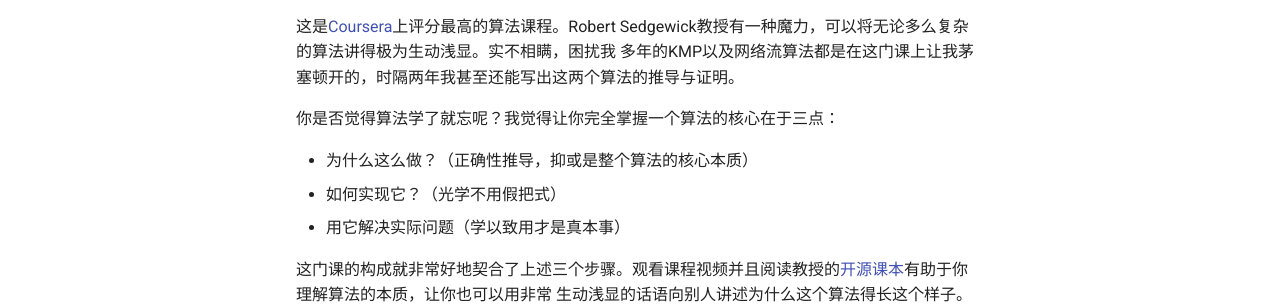
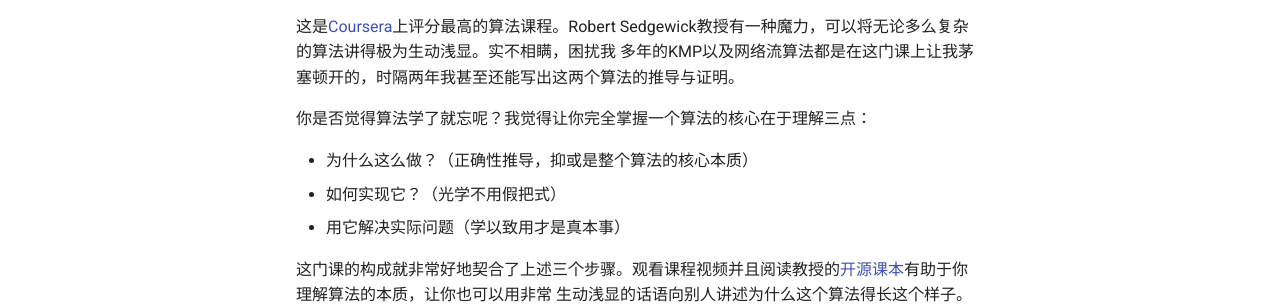
Before and after one commit to PKUFlyingPig/cs-self-learning, an MkDocs documentation site: the page built from docs/数据结构与算法/Algo.md, in a window 1280 px wide and 1289 px high. Shown: the part 393-697 px from the top of the window. Built offline with MkDocs 1.6.1 and Material for MkDocs 9.7.7, drawn with Linux system fonts in a browser that asks for light colours; comment, search, counter and statistics services are not loaded.

Commit message:
fix some typo

```diff
--- a/docs/数据结构与算法/Algo.md
+++ b/docs/数据结构与算法/Algo.md
@@ -9,7 +9,7 @@
 这是[Coursera](https://www.coursera.org)上评分最高的算法课程。Robert Sedgewick教授有一种魔力，可以将无论多么复杂的算法讲得极为生动浅显。实不相瞒，困扰我
 多年的KMP以及网络流算法都是在这门课上让我茅塞顿开的，时隔两年我甚至还能写出这两个算法的推导与证明。
 
-你是否觉得算法学了就忘呢？我觉得让你完全掌握一个算法的核心在于三点：
+你是否觉得算法学了就忘呢？我觉得让你完全掌握一个算法的核心在于理解三点：
 
 - 为什么这么做？（正确性推导，抑或是整个算法的核心本质）
 - 如何实现它？（光学不用假把式）
```
Also changed, not shown: docs/数据结构与算法/CS170.md (+1 -1 lines).
